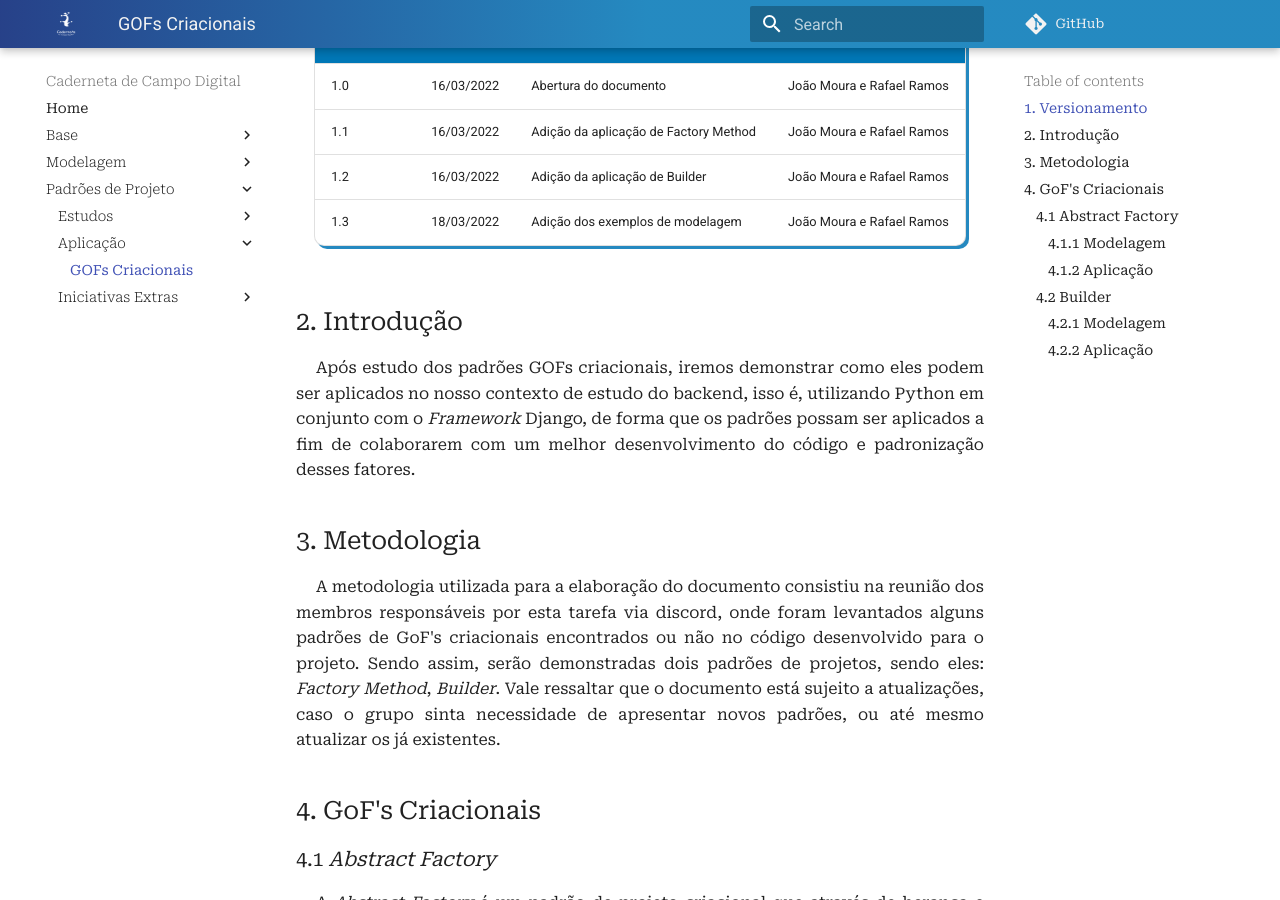
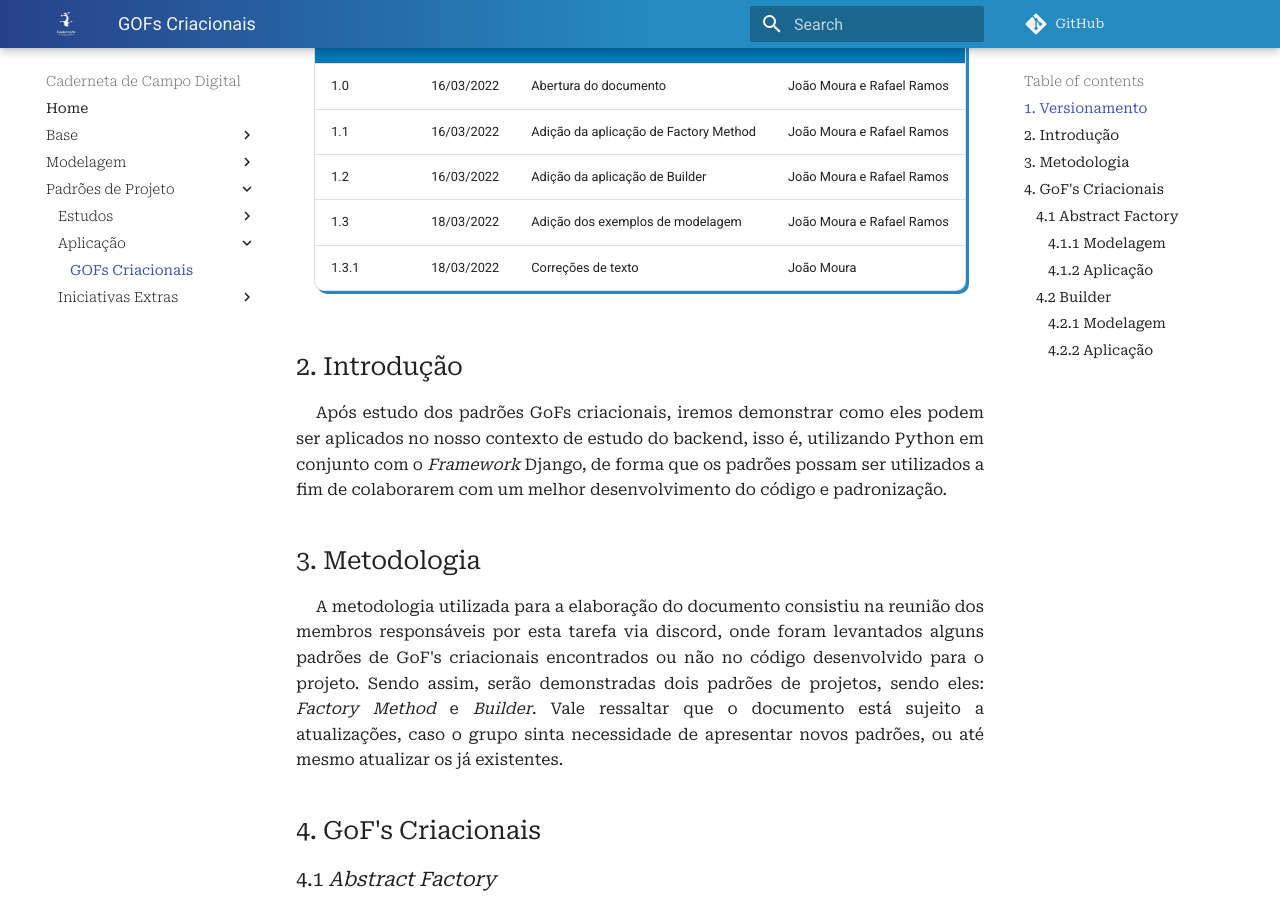
Before and after one commit to UnBArqDsw2021-2/2021.2_G4_CadernetaDeCampoDigital_docs, an MkDocs documentation site: the page built from docs/padroes_projetos/aplicacao/gofs_criacionais.md, in a window 1280 px wide and 900 px high, scrolled down 213 px. Built offline with MkDocs 1.6.1 and Material for MkDocs 9.7.7, drawn with Linux system fonts in a browser that asks for light colours; comment, search, counter and statistics services are not loaded.

Commit message:
#118 Correções de textos

```diff
--- a/docs/padroes_projetos/aplicacao/gofs_criacionais.md
+++ b/docs/padroes_projetos/aplicacao/gofs_criacionais.md
@@ -8,21 +8,22 @@
 | 1.1    | 16/03/2022 | Adição da aplicação de Factory Method        | João Moura e Rafael Ramos                   |
 | 1.2    | 16/03/2022 | Adição da aplicação de Builder | João Moura e Rafael Ramos              |
 | 1.3    | 18/03/2022 | Adição dos exemplos de modelagem | João Moura e Rafael Ramos              |
+| 1.3.1  | 18/03/2022 | Correções de texto | João Moura |
 
 
 ## 2. Introdução
 
-<p align="justify" style="text-indent: 20px">Após estudo dos padrões GOFs criacionais, iremos demonstrar como eles podem ser aplicados no nosso contexto de estudo do backend, isso é, utilizando Python em conjunto com o <i>Framework</i> Django, de forma que os padrões possam ser aplicados a fim de colaborarem com um melhor desenvolvimento do código e padronização desses fatores.</p>
+<p align="justify" style="text-indent: 20px">Após estudo dos padrões GoFs criacionais, iremos demonstrar como eles podem ser aplicados no nosso contexto de estudo do backend, isso é, utilizando Python em conjunto com o <i>Framework</i> Django, de forma que os padrões possam ser utilizados a fim de colaborarem com um melhor desenvolvimento do código e padronização.</p>
 
 ## 3. Metodologia
 
-<p align="justify" style="text-indent: 20px">A metodologia utilizada para a elaboração do documento consistiu na reunião dos membros responsáveis por esta tarefa via discord, onde foram levantados alguns padrões de GoF's criacionais encontrados ou não no código desenvolvido para o projeto. Sendo assim, serão demonstradas dois padrões de projetos, sendo eles: <i>Factory Method</i>, <i>Builder</i>. Vale ressaltar que o documento está sujeito a atualizações, caso o grupo sinta necessidade de apresentar novos padrões, ou até mesmo atualizar os já existentes.</p>
+<p align="justify" style="text-indent: 20px">A metodologia utilizada para a elaboração do documento consistiu na reunião dos membros responsáveis por esta tarefa via discord, onde foram levantados alguns padrões de GoF's criacionais encontrados ou não no código desenvolvido para o projeto. Sendo assim, serão demonstradas dois padrões de projetos, sendo eles: <i>Factory Method</i> e <i>Builder</i>. Vale ressaltar que o documento está sujeito a atualizações, caso o grupo sinta necessidade de apresentar novos padrões, ou até mesmo atualizar os já existentes.</p>
 
 ## 4. GoF's Criacionais
 
 ### 4.1 <i>Abstract Factory</i>
 
-<p align="justify" style="text-indent: 20px">A <i>Abstract Factory</i> é um padrão de projeto criacional que através de herança e polimorfismo permitem às classes herdarem métodos que serão implementados apenas pelas subclasses.</p>
+<p align="justify" style="text-indent: 20px">A <a href="../../estudos/gofs_criacionais/#42-abstract-factory"><i>Abstract Factory</i></a> é um padrão de projeto criacional que através de herança e polimorfismo permitem às classes herdarem métodos que serão implementados apenas pelas subclasses.</p>
 <p align="justify" style="text-indent: 20px">Entendendo esse conceito, parte-se então para sua implementação no backend. O django-rest utiliza as ideias de <i>serializers</i>, que "traduzem" as informações. Nessa implementação, existem diversos métodos que podem ser sobrescritos e que repassam suas responsabilidades para as subclasses respectivas, sendo viável a utilização desse padrão de projeto criacional.</p>
 <p align="justify" style="text-indent: 20px">Para tanto, foi necessário ser feita uma refatoração dos modelos já existentes de Usuário, Produtor e Técnico para comportarem esse padrão. Uma dessas alterações foi a retirada completa do fluxo <i>create</i> existente no <i>serializer</i> de Usuário, passando-se as responsabilidades desse método para as classes de Produtor e Técnico. Dessa forma, o código resultante que representa esse GoF Criacional pode ser visto abaixo.</p>
 
@@ -55,7 +56,7 @@
 </center>
 
 ### 4.2 <i>Builder</i>
-<p align="justify" style="text-indent: 20px">O <i>Builder</i> é um padrão de projeto criacional que permite a instanciação de um objeto complexo através de uma simples solicitação, mantendo todo o processo complexo de criação oculto para o cliente.</p>
+<p align="justify" style="text-indent: 20px">O <a href="../../estudos/gofs_criacionais/#43-builder"><i>Builder</i></a> é um padrão de projeto criacional que permite a instanciação de um objeto complexo através de uma simples solicitação, mantendo todo o processo complexo de criação oculto para o cliente.</p>
 <p align="justify" style="text-indent: 20px">Um importante requisito do nosso projeto é a conversão dos dados de uma caderneta para o formato pdf que será utilizado quando o produtor encerra uma plantação, este pdf pode ser considerado um objeto complexo permitindo a implementação do padrão <i>Builder</i> para permitir uma construção simples e rápida.</p>
 
 #### 4.2.1 Modelagem
```
